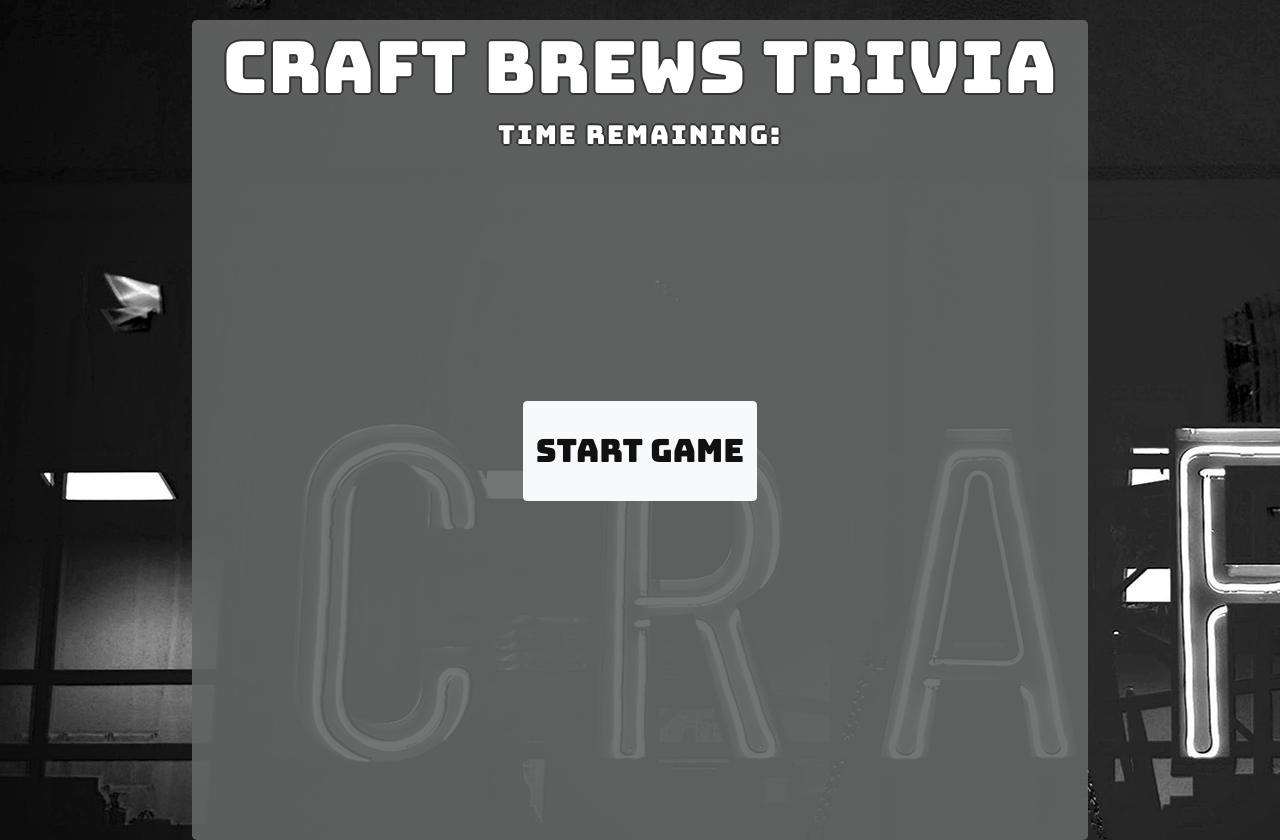
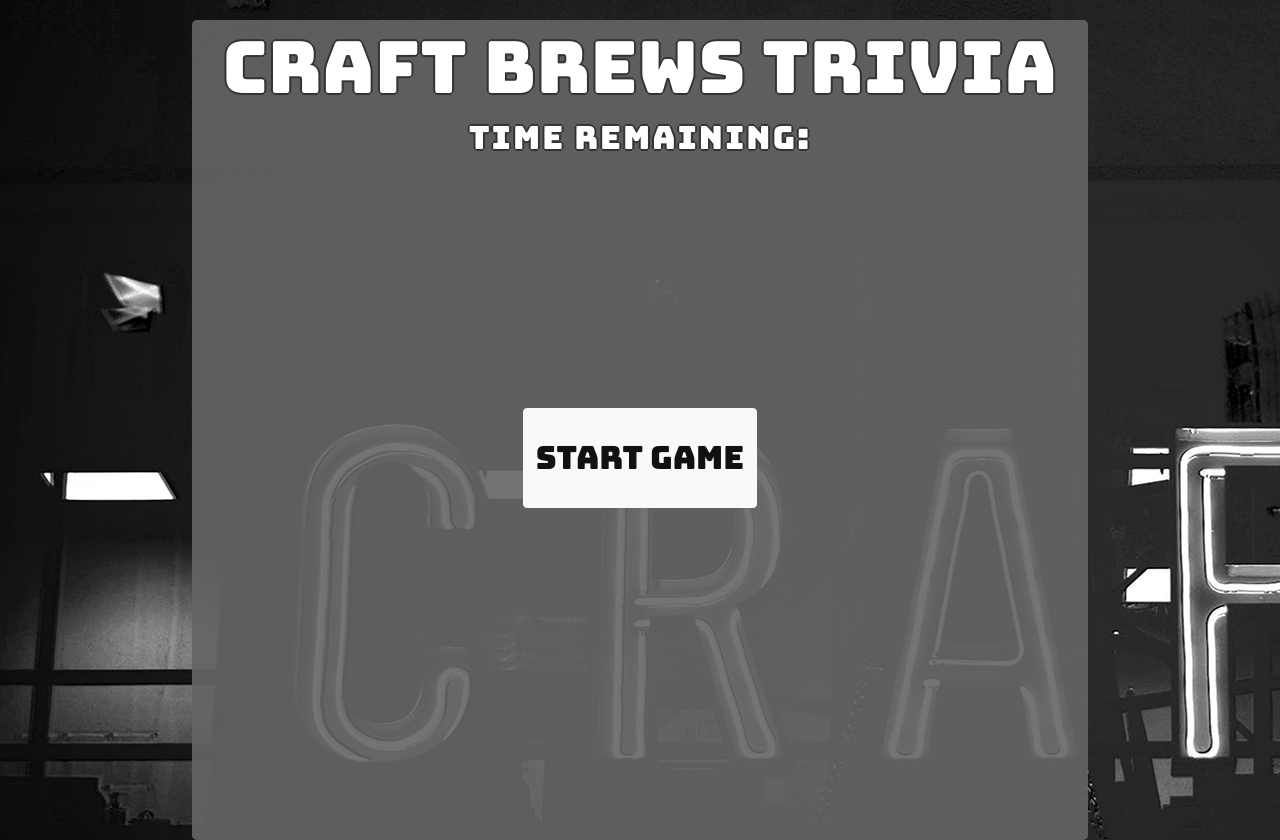
Before and after one commit to kelsisummers/TriviaGame-Advanced, a plain HTML site: page index.html in a window 1280 px wide. Drawn offline with nearby package versions, Linux system fonts and the light colour scheme; a web font is replaced by a local one.

Commit message:
changed font size h2

```diff
--- a/assets/css/style.css
+++ b/assets/css/style.css
@@ -31,7 +31,7 @@ h1 {
 
 h2 {
     letter-spacing: 2px;
-    font-size: 26px;
+    font-size: 32px;
 }
 
 #timer {
```
